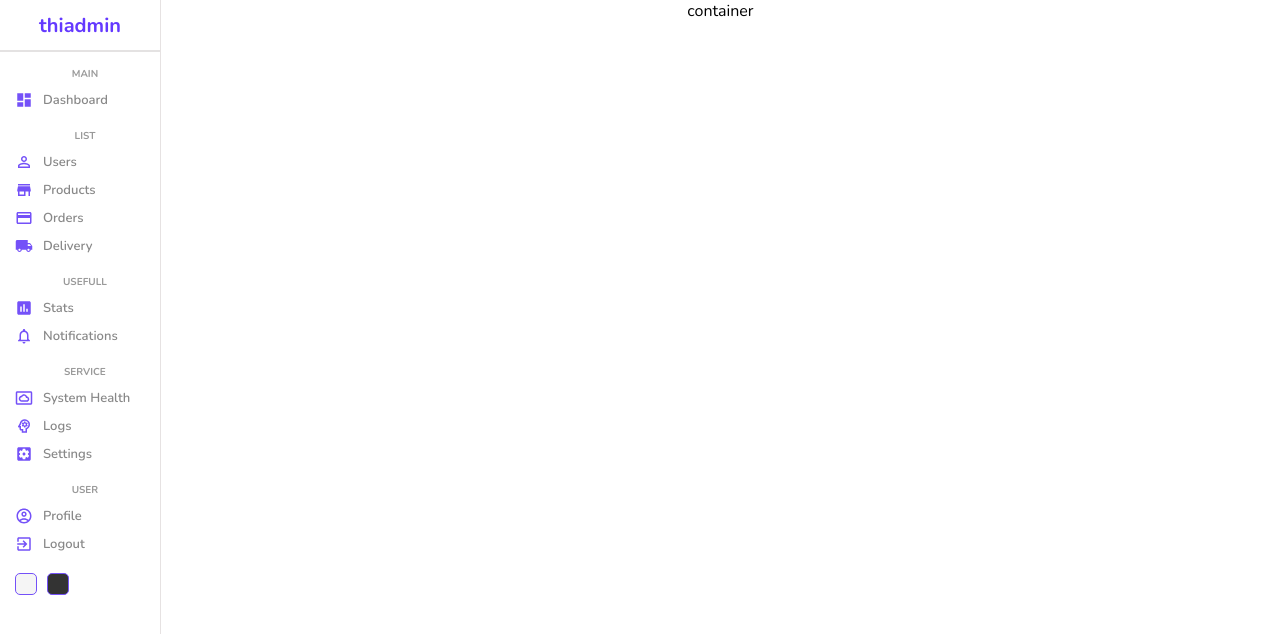
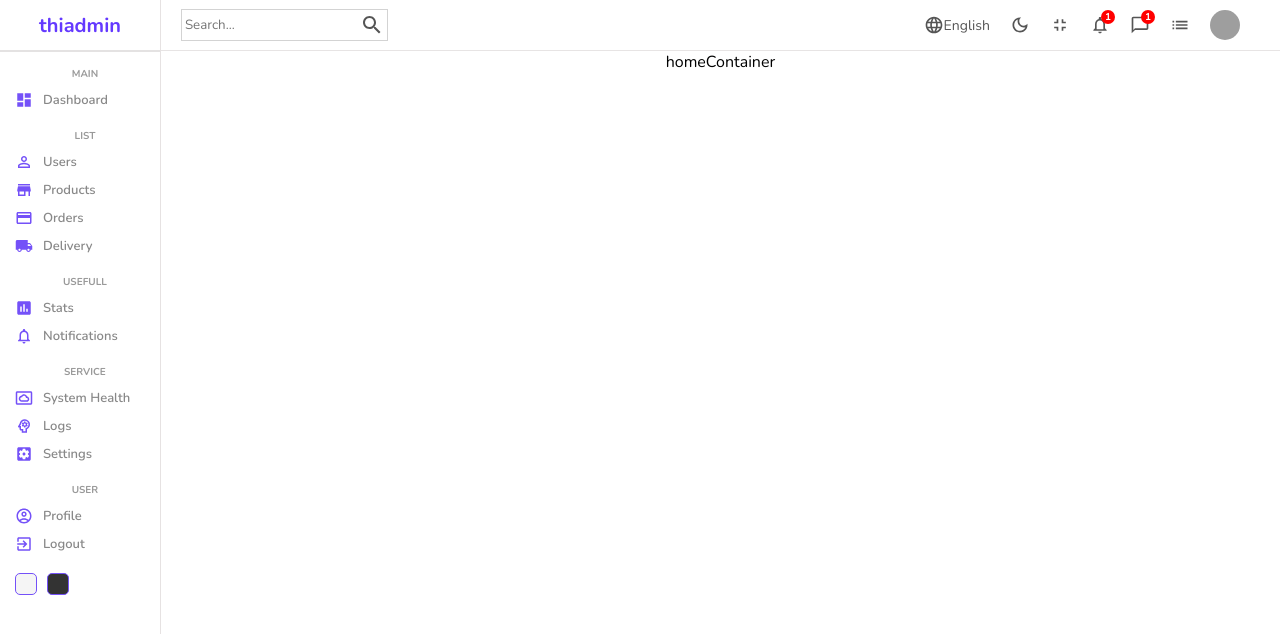
Before and after one commit to thidinhxm/admin-dashboard, a React (Create React App) app: page / in a window 1280 px wide. Shown: the top 634 px of the page. Built offline with nearby package versions, Linux system fonts and the light colour scheme; grey boxes are pictures that could not be loaded.

Commit message:
navbar view

```diff
--- a/src/components/navbar/Navbar.js
+++ b/src/components/navbar/Navbar.js
@@ -1,8 +1,46 @@
 import classes from './Navbar.module.scss';
+import { SearchOutlined, LanguageOutlined, DarkModeOutlined, FullscreenExitOutlined, NotificationsNoneOutlined, ListOutlined, ChatBubbleOutlineOutlined } from '@mui/icons-material';
 
 const Navbar = () => {
   return (
-    <div className={classes.navbar}>Navbar</div>
+    <div className={classes.navbar}>
+      <div className={classes.wrapper}>
+        <div className={classes.search}>
+          <input type="text" placeholder='Search...'/>
+          <SearchOutlined />
+        </div>
+        <div className={classes.items}>
+          <div className={classes.item}>
+            <LanguageOutlined className={classes.icon} />
+            English
+          </div>
+          <div className={classes.item}>
+            <DarkModeOutlined className={classes.icon} />
+          </div>
+          <div className={classes.item}>
+            <FullscreenExitOutlined className={classes.icon} />
+          </div>
+          <div className={classes.item}>
+            <NotificationsNoneOutlined className={classes.icon} />
+            <div className={classes.counter}>1</div>
+          </div>
+          <div className={classes.item}>
+            <ChatBubbleOutlineOutlined className={classes.icon} />
+            <div className={classes.counter}>1</div>
+          </div>
+          <div className={classes.item}>
+            <ListOutlined className={classes.icon} />
+          </div>
+          <div className={classes.item}>
+            <img
+              src="https://vnn-imgs-a1.vgcloud.vn/icdn.dantri.com.vn/2022/03/13/hoi-gai-xinh-goi-cam-noi-gi-truoc-ap-luc-mac-sexy-la-hu-hongdocx-1647188022424.jpeg"
+              alt=""
+              className={classes.avatar}
+            />
+          </div>
+        </div>
+      </div>
+    </div>
   )
 }
 
--- a/src/components/navbar/Navbar.module.scss
+++ b/src/components/navbar/Navbar.module.scss
@@ -0,0 +1,72 @@
+.navbar {
+  height: 50px;
+  border-bottom: 0.5px solid rgb(231, 228, 228);
+  display: flex;
+  align-items: center;
+  font-size: 14px;
+  color: #555;
+
+  .wrapper {
+    width: 100%;
+    display: flex;
+    align-items: center;
+    padding: 20px;
+    justify-content: space-between;
+
+    .search {
+      display: flex;
+      align-items: center;
+      border: 0.5px solid lightgray;
+      padding: 3px;
+
+      input {
+        border: none;
+        outline: none;
+        background: transparent;
+
+        &:placeholder {
+          font-size: 12px;
+        }
+      }
+    }
+
+    .items {
+      display: flex;
+      align-items: center;
+
+      .item {
+        display: flex;
+        align-items: center;
+        margin-right: 20px;
+        position: relative;
+
+        .icon {
+          font-size: 20px;
+        }
+
+        .avatar {
+          width: 30px;
+          height: 30px;
+          border-radius: 50%;
+          object-fit: cover;
+        }
+
+        .counter {
+          width: 14px;
+          height: 14px;
+          background-color: red;
+          border-radius: 50%;
+          color: #fff;
+          display: flex;
+          align-items: center;
+          justify-content: center;
+          font-weight: bold;
+          font-size: 10px;
+          position: absolute;
+          top: -5px;
+          right: -5px;
+        }
+      }
+    }
+  }
+}
--- a/src/pages/home/Home.js
+++ b/src/pages/home/Home.js
@@ -1,3 +1,4 @@
+import Navbar from '../../components/navbar/Navbar';
 import Sidebar from '../../components/sidebar/Sidebar';
 import classes from './Home.module.scss';
 
@@ -5,7 +6,10 @@ const Home = () => {
   return (
     <div className={classes.home}>
       <Sidebar />
-      <div className={classes.homeContainer}>container</div>
+      <div className={classes.homeContainer}>
+        <Navbar />
+        homeContainer
+      </div>
     </div>
   )
 }
```
